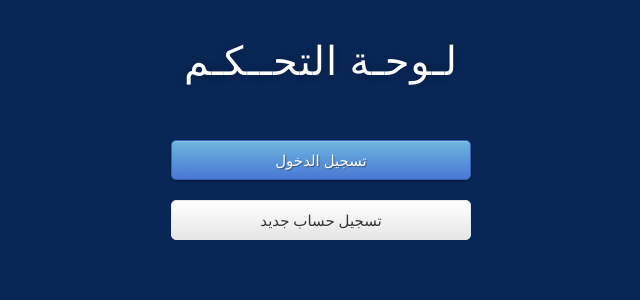
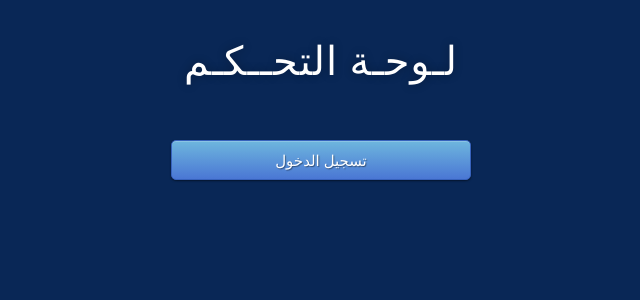
Before and after one commit to rnsdoodi/salalim, a Flask app: page /admins in a window 1280 px wide. Shown: the part 214-514 px from the top of the page, without its empty margins (319-959 px from the left). Run offline with Flask 2, Linux system fonts and the light colour scheme; some libraries are stand-ins or nearby versions.

Commit message:
update 17 Bangladesh

```diff
--- a/templates/main.html
+++ b/templates/main.html
@@ -5,7 +5,7 @@
 	<h1>لـوحـة التحــكـم </h1>
 <br><br>
   <a href="{{ url_for('login') }}" class="btn btn-primary btn-block btn-large">تسجيل الدخول</a>
-  <a href="{{ url_for('register') }}" class="btn btn-secondary btn-block btn-large">تسجيل حساب جديد</a>
+<!--  <a href="{{ url_for('register') }}" class="btn btn-secondary btn-block btn-large">تسجيل حساب جديد</a>-->
 
 </div>
 
```
